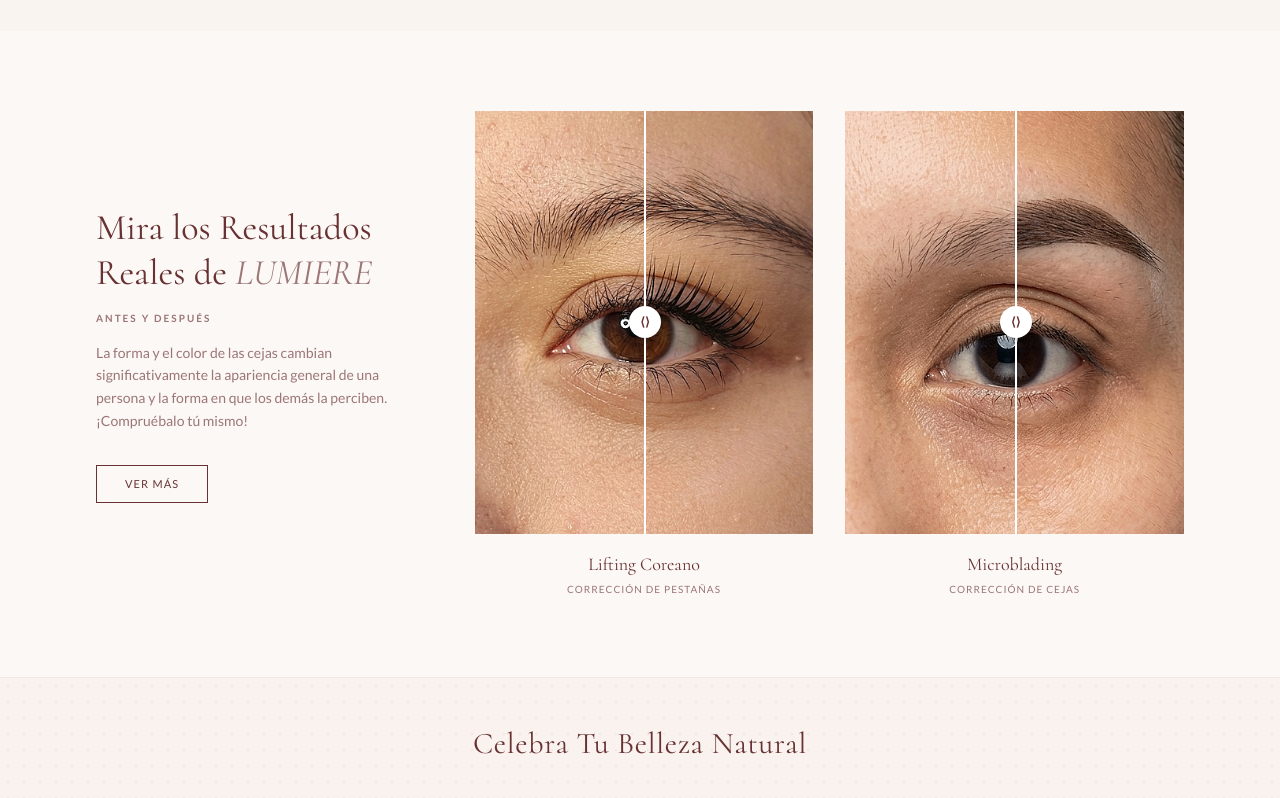
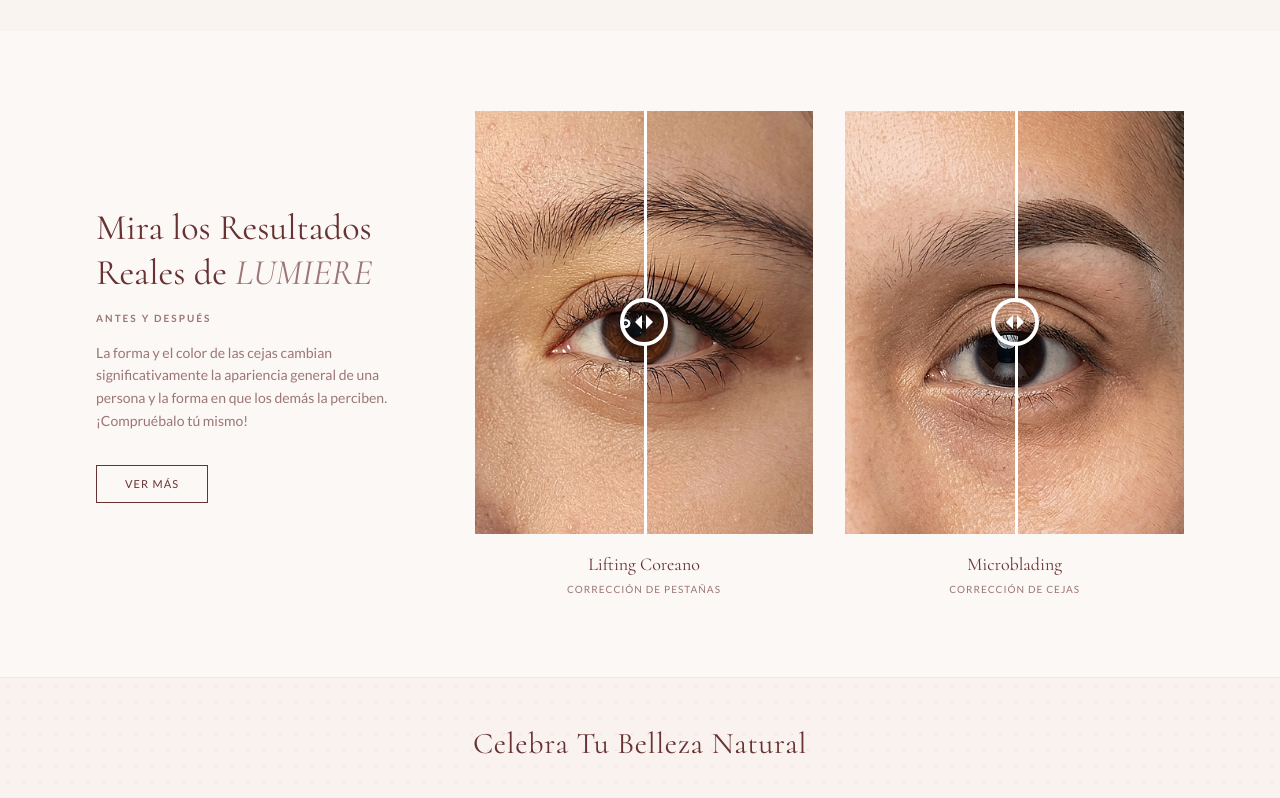
Before and after one commit to jsantander-cl/LumiereStudio_Proyecto, a React (Vite) app: page / in a window 1280 px wide. Shown: the part 5034-5832 px from the top of the page. Built offline with nearby package versions, Linux system fonts and the light colour scheme.

Commit message:
mejora en linea divisora antes/despues

```diff
--- a/src/sections/Caracteristicas.jsx
+++ b/src/sections/Caracteristicas.jsx
@@ -7,22 +7,48 @@ const SliderComparador = ({ imgBefore, imgAfter, titulo, especialista }) => {
     <div className="flex flex-col items-center w-full">
       <div className="relative w-full aspect-[4/5] overflow-hidden select-none group">
         {/* Imagen del 'Después' */}
-        <img src={imgAfter} alt="Después" className="absolute inset-0 w-full h-full object-cover" />
+        <img
+          src={imgAfter}
+          alt="Después"
+          className="absolute inset-0 w-full h-full object-cover"
+        />
 
         {/* Imagen del 'Antes' (Recortada según el slider) */}
         <div
           className="absolute inset-0 overflow-hidden"
-          style={{ clipPath: `polygon(0 0, ${posicion}% 0, ${posicion}% 100%, 0 100%)` }}
+          style={{
+            clipPath: `polygon(0 0, ${posicion}% 0, ${posicion}% 100%, 0 100%)`,
+          }}
         >
-          <img src={imgBefore} alt="Antes" className="absolute inset-0 w-full h-full object-cover" />
+          <img
+            src={imgBefore}
+            alt="Antes"
+            className="absolute inset-0 w-full h-full object-cover"
+          />
         </div>
 
-        {/* Línea Divisoria y Controlador */}
-        <div className="absolute top-0 bottom-0 w-[2px] bg-white" style={{ left: `${posicion}%` }}>
-          <div className="absolute top-1/2 left-1/2 -translate-x-1/2 -translate-y-1/2 w-8 h-8 bg-white text-[var(--color-abrow-dark)] rounded-full flex items-center justify-center shadow-md text-xs font-bold pointer-events-none">
-            ⟨⟩
-          </div>
+        {/* Línea Divisoria Superior */}
+        <div
+          className="absolute top-0 bottom-[calc(50%+20px)] w-[3px] bg-white"
+          style={{ left: `${posicion}%` }}
+        />
+
+        {/* Controlador (Círculo Central) */}
+        <div
+          className="absolute top-1/2 -translate-x-1/2 -translate-y-1/2 w-12 h-12 rounded-full border-[4px] border-white flex items-center justify-center shadow-md pointer-events-none"
+          style={{ left: `${posicion}%` }}
+        >
+          <svg viewBox="0 0 48 48" className="w-6 h-6">
+            <polygon points="20,10 6,24 20,38" fill="white" />
+            <polygon points="28,10 42,24 28,38" fill="white" />
+          </svg>
         </div>
+
+        {/* Línea Divisoria Inferior */}
+        <div
+          className="absolute top-[calc(50%+20px)] bottom-0 w-[3px] bg-white"
+          style={{ left: `${posicion}%` }}
+        />
 
         {/* Input transparente para interactuar */}
         <input
@@ -35,7 +61,9 @@ const SliderComparador = ({ imgBefore, imgAfter, titulo, especialista }) => {
         />
       </div>
 
-      <h4 className="font-serif text-lg text-[var(--color-abrow-dark)] mt-4">{titulo}</h4>
+      <h4 className="font-serif text-lg text-[var(--color-abrow-dark)] mt-4">
+        {titulo}
+      </h4>
       <p className="font-sans text-[10px] tracking-widest text-[var(--color-abrow-muted)] uppercase mt-1">
         {especialista}
       </p>
```
